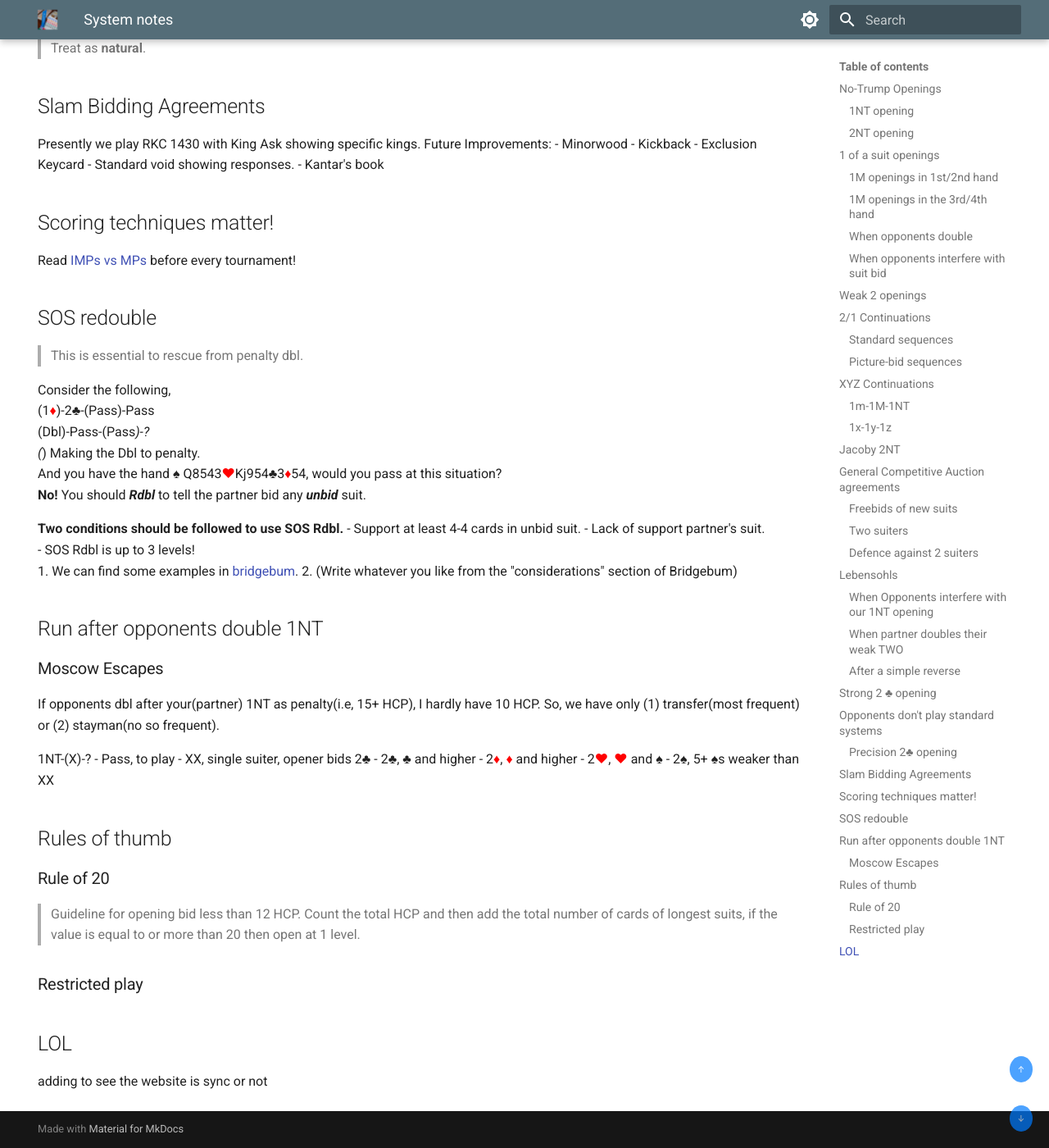
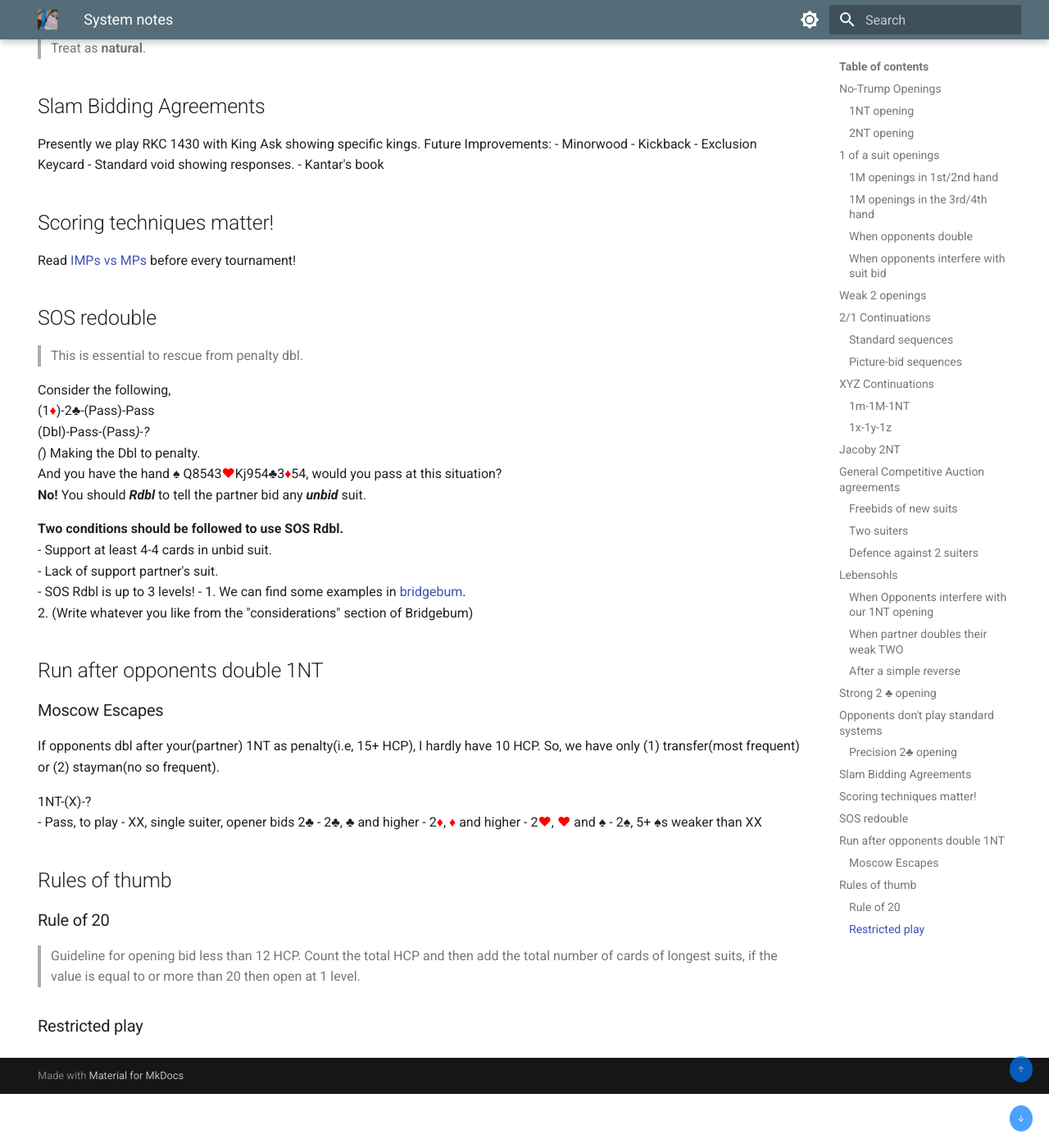
Before and after one commit to Souvik-0612/Bridge, an MkDocs documentation site: the page built from docs/index.md, in a window 1280 px wide and 1400 px high, scrolled down 11416 px. Shown: the whole window at 82% size. Built offline with MkDocs 1.6.1 and Material for MkDocs 9.7.7, drawn with Linux system fonts in a browser that asks for light colours.

```diff
--- a/docs/index.md
+++ b/docs/index.md
@@ -438,6 +438,7 @@ And you have the hand ♠ Q8543<span style="color:red;">♥</span>Kj954♣3<span
 - Support at least 4-4 cards in unbid suit.
 - Lack of support partner's suit.
 - SOS Rdbl is up to 3 levels!
+-
 1. We can find some examples in [bridgebum](https://www.bridgebum.com/sos_redouble.php).
 2. (Write whatever you like from the "considerations" section of Bridgebum)
 ## Run after opponents double 1NT
@@ -458,5 +459,3 @@ If opponents dbl after your(partner) 1NT as penalty(i.e, 15+ HCP), I hardly have
 Count the total HCP and then add the total number of cards of longest suits, if the value is equal to or more than 20 then open at 1 level.
 
 ### Restricted play
-## LOL
-adding to see the website is sync or not
```
Also changed, not shown: README.md (+1 -2 lines).
